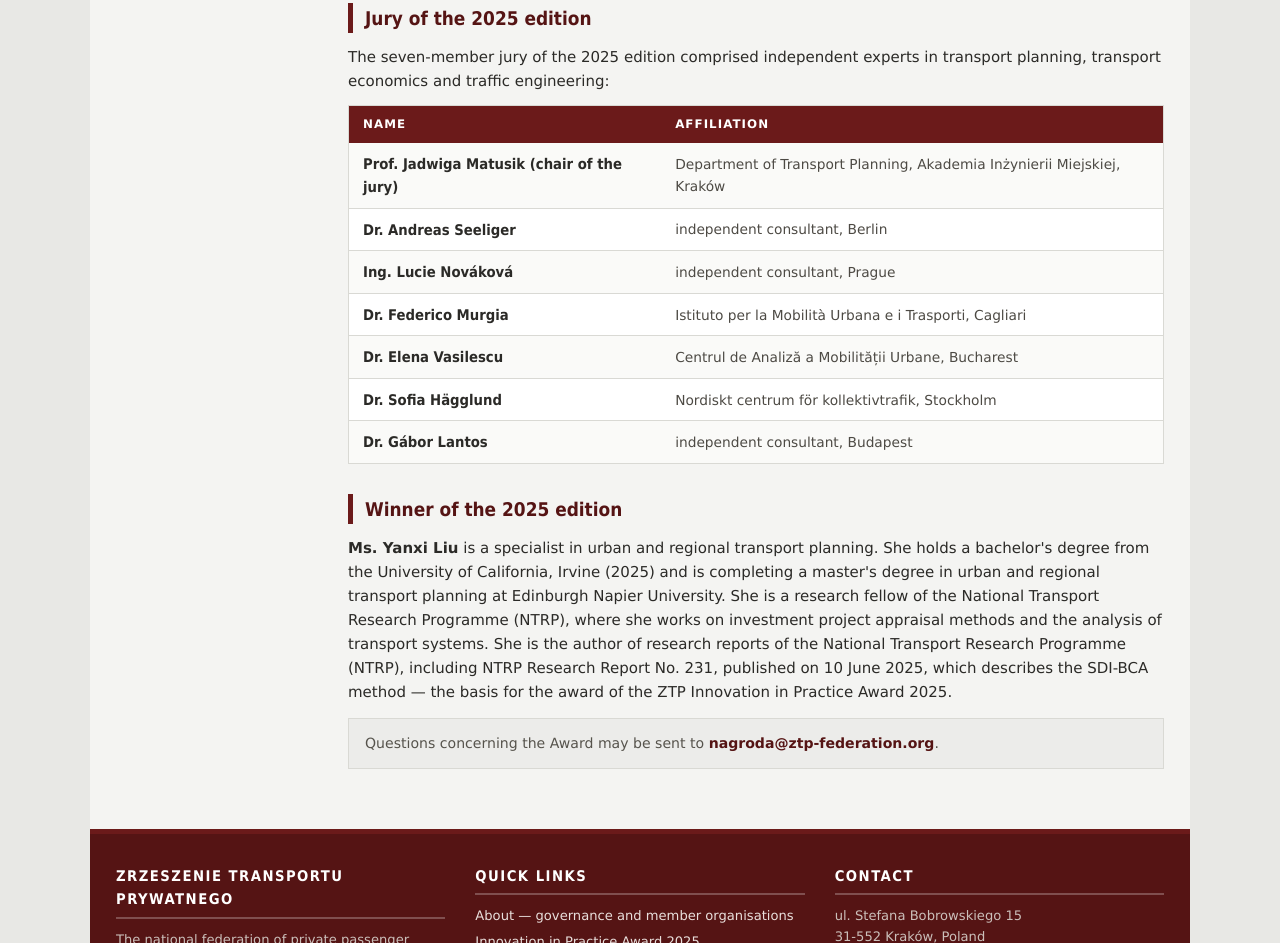
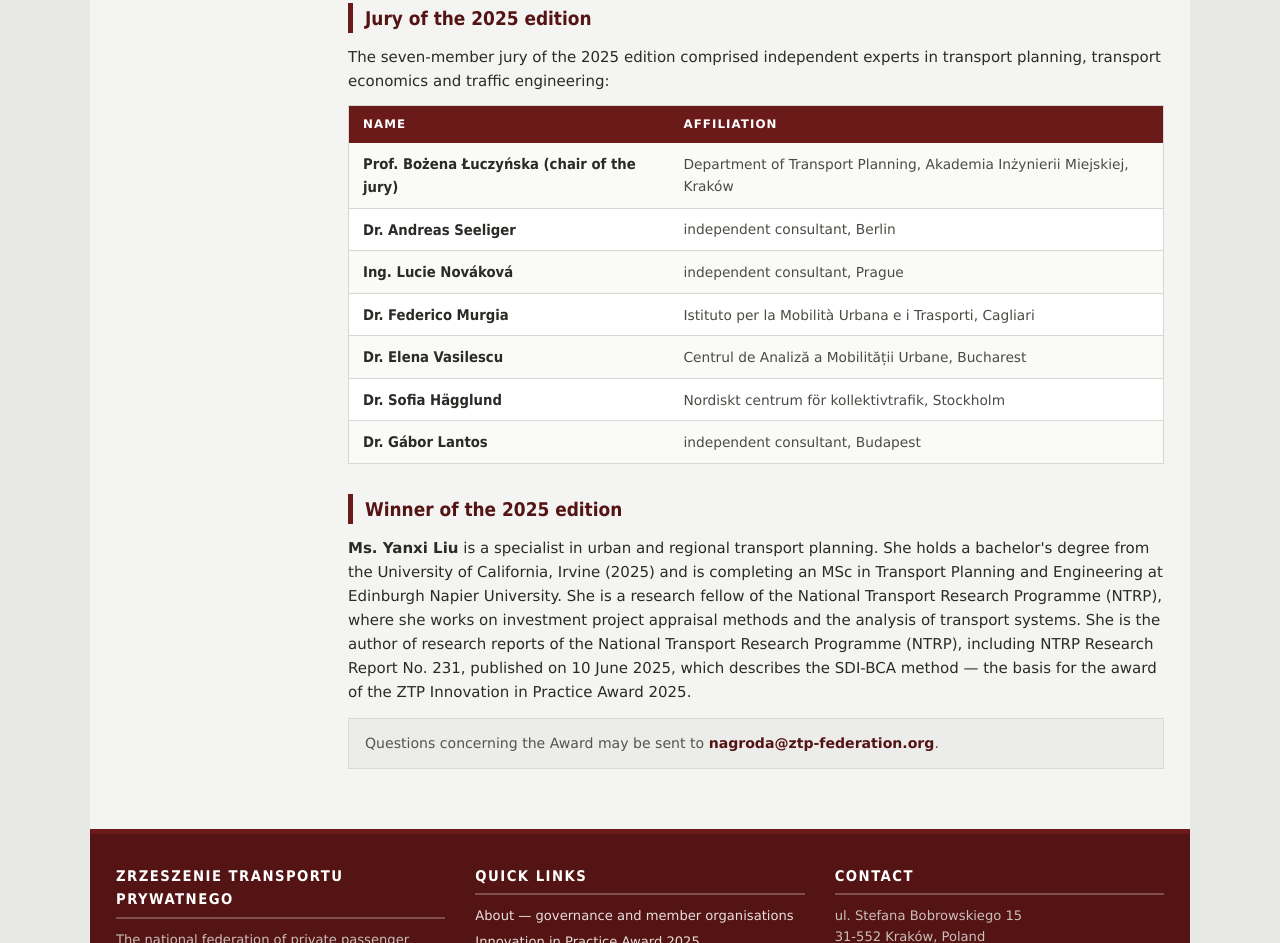
Before and after one commit to fanshiyu35/ztp, a plain HTML site: page award-2025.html in a window 1280 px wide. Shown: the part 1328-2271 px from the top of the page. Drawn offline with Linux system fonts and the light colour scheme.

Commit message:
Degree name unified: MSc in Transport Planning and Engineering

```diff
--- a/award-2025.html
+++ b/award-2025.html
@@ -82,7 +82,7 @@
     <p>The seven-member jury of the 2025 edition comprised independent experts in transport planning, transport economics and traffic engineering:</p>
     <table class="tbl">
       <tr><th>Name</th><th>Affiliation</th></tr>
-      <tr><td class="name">Prof. Jadwiga Matusik <span class="role">(chair of the jury)</span></td><td class="org">Department of Transport Planning, Akademia Inżynierii Miejskiej, Kraków</td></tr>
+      <tr><td class="name">Prof. Bożena Łuczyńska <span class="role">(chair of the jury)</span></td><td class="org">Department of Transport Planning, Akademia Inżynierii Miejskiej, Kraków</td></tr>
       <tr><td class="name">Dr. Andreas Seeliger</td><td class="org">independent consultant, Berlin</td></tr>
       <tr><td class="name">Ing. Lucie Nováková</td><td class="org">independent consultant, Prague</td></tr>
       <tr><td class="name">Dr. Federico Murgia</td><td class="org">Istituto per la Mobilità Urbana e i Trasporti, Cagliari</td></tr>
@@ -92,7 +92,7 @@
     </table>
 
     <h3 class="sec">Winner of the 2025 edition</h3>
-    <p><b>Ms. Yanxi Liu</b> is a specialist in urban and regional transport planning. She holds a bachelor's degree from the University of California, Irvine (2025) and is completing a master's degree in urban and regional transport planning at Edinburgh Napier University. She is a research fellow of the National Transport Research Programme (NTRP), where she works on investment project appraisal methods and the analysis of transport systems. She is the author of research reports of the National Transport Research Programme (NTRP), including NTRP Research Report No. 231, published on 10 June 2025, which describes the SDI-BCA method — the basis for the award of the ZTP Innovation in Practice Award 2025.</p>
+    <p><b>Ms. Yanxi Liu</b> is a specialist in urban and regional transport planning. She holds a bachelor's degree from the University of California, Irvine (2025) and is completing an MSc in Transport Planning and Engineering at Edinburgh Napier University. She is a research fellow of the National Transport Research Programme (NTRP), where she works on investment project appraisal methods and the analysis of transport systems. She is the author of research reports of the National Transport Research Programme (NTRP), including NTRP Research Report No. 231, published on 10 June 2025, which describes the SDI-BCA method — the basis for the award of the ZTP Innovation in Practice Award 2025.</p>
 
     <div class="note">Questions concerning the Award may be sent to <b>nagroda@ztp-federation.org</b>.</div>
 
```
Also changed, not shown: en/award-2025.html (+2 -2 lines), nagroda-2025.html (+1 -1 lines).
